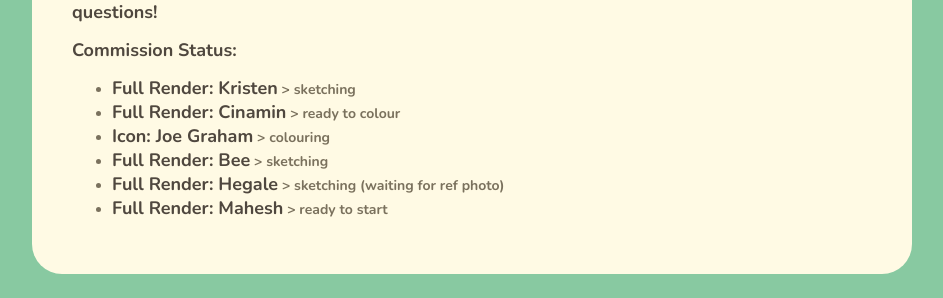
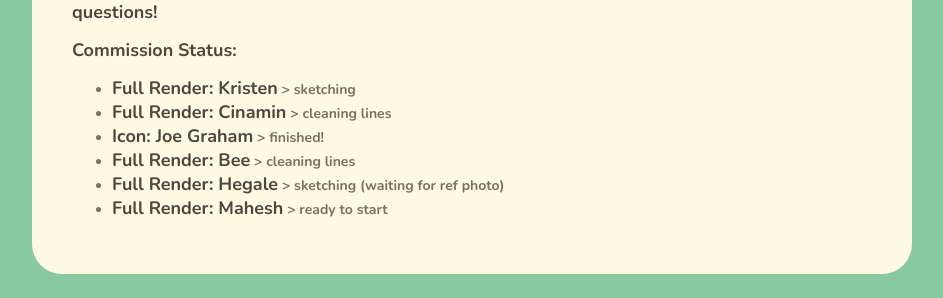
Before and after one commit to antheakwong/antheakwong.github.io, a Jekyll site: the page built from commissions/index.md, in a window 1280 px wide and 1370 px high. Shown: the part 1016-1314 px from the top of the window, without its empty margins (168-1111 px from the left). Built offline with Jekyll 4.4.1, drawn with Linux system fonts in a browser that asks for light colours; nearby versions of some CDN libraries.

Commit message:
updated status

```diff
--- a/commissions/index.md
+++ b/commissions/index.md
@@ -41,8 +41,8 @@ Won’t draw: NSFW, mecha, offensive/shock content
 
 **Commission Status:**
 - **Full Render: Kristen** > sketching
-- **Full Render: Cinamin** > ready to colour
-- **Icon: Joe Graham** > colouring
-- **Full Render: Bee** > sketching
+- **Full Render: Cinamin** > cleaning lines
+- **Icon: Joe Graham** > finished!
+- **Full Render: Bee** > cleaning lines
 - **Full Render: Hegale** > sketching (waiting for ref photo)
 - **Full Render: Mahesh** > ready to start
```
